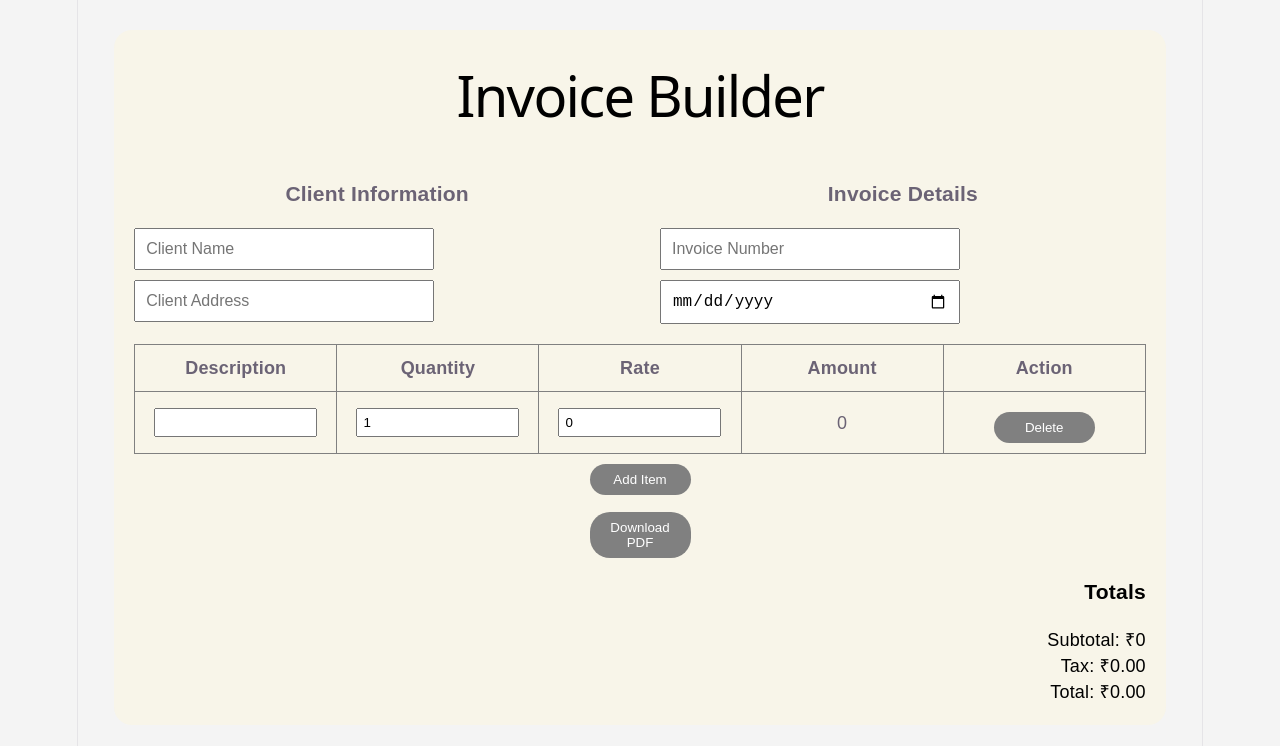
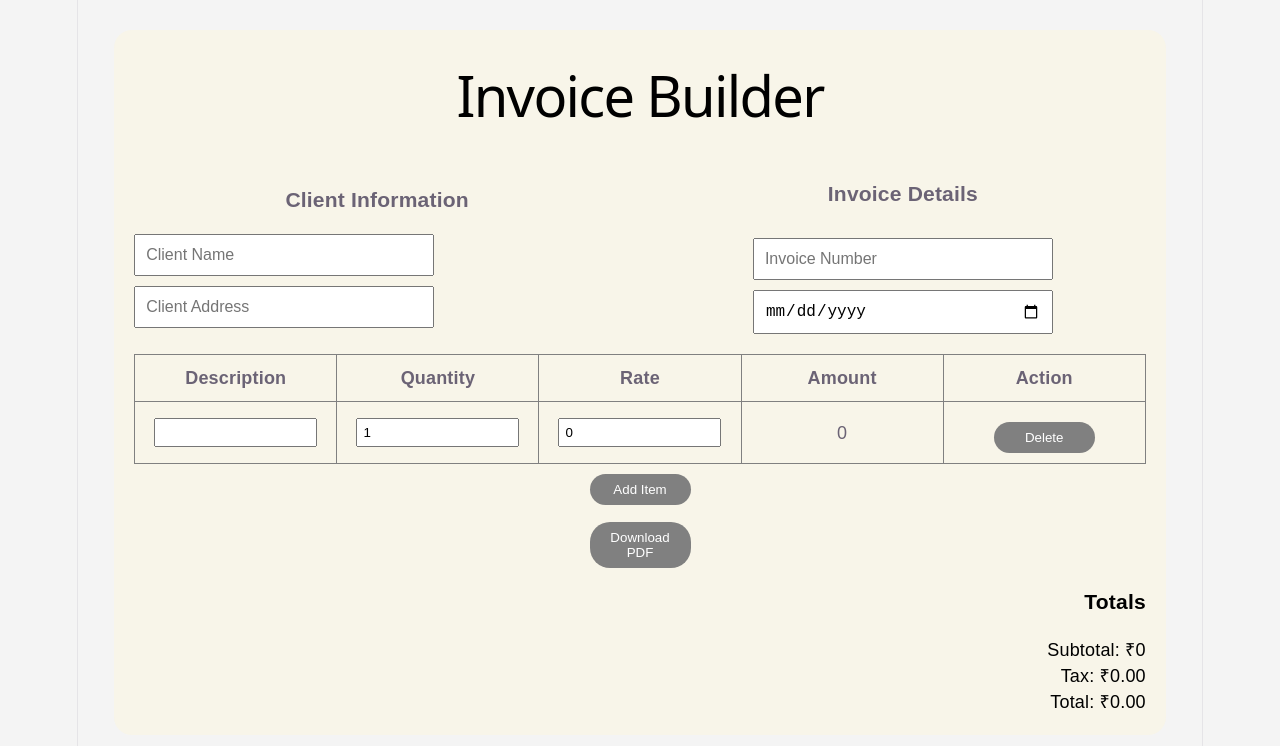
Before and after one commit to bxodelroy/invoice-builder, a React (Vite) app: page / in a window 1280 px wide. Shown: the top 746 px of the page. Built offline with nearby package versions, Linux system fonts and the light colour scheme.

Commit message:
changing UI

```diff
--- a/src/index.css
+++ b/src/index.css
@@ -109,3 +109,16 @@ code {
   padding: 4px 8px;
   background: var(--code-bg);
 }
+
+.top-section{
+  display: flex;
+  align-items: center;
+  justify-content: space-between;
+}
+
+.invoice-details{
+  display: flex;
+  flex-direction: column;
+  align-items: center;
+  justify-content: center;
+}
```
